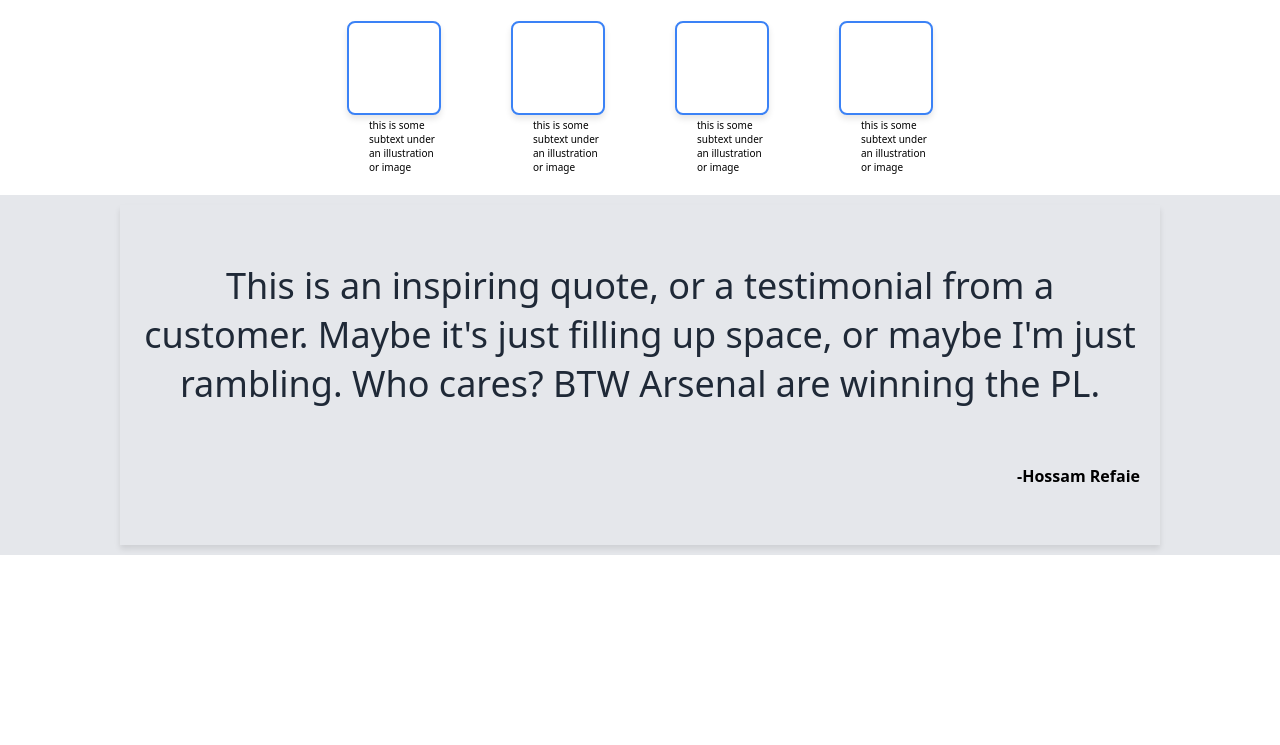
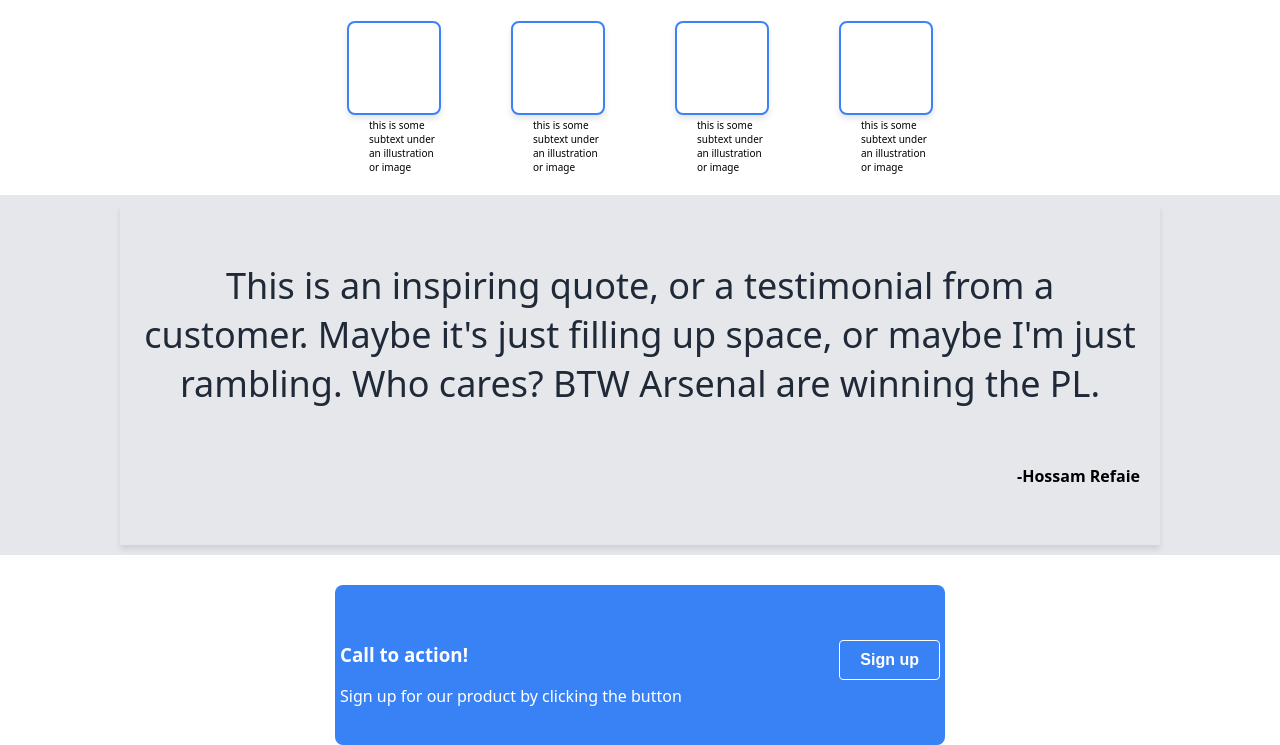
Before and after one commit to Hossam-Allam/dummy-landing-page, a plain HTML site: page index.html in a window 1280 px wide. Shown: the part 552-1297 px from the top of the page. Before the commit the page ends 1107 px from the top, so only its background shows below. Drawn offline with Linux system fonts and the light colour scheme.

Commit message:
Added call to action

```diff
--- a/index.html
+++ b/index.html
@@ -59,6 +59,16 @@
             <h4>-Hossam Refaie</h4>
         </div>
     </div>
+
+    <div class="mid-3">
+        <div class="container">
+            <div class="inner">
+                <h3>Call to action!</h3>
+                <p>Sign up for our product by clicking the button</p>
+            </div>
+            <button>Sign up</button>
+        </div>
+    </div>
 </body>
 
 </html>
--- a/style.css
+++ b/style.css
@@ -146,3 +146,41 @@ button {
 }
 
 /*fourth section */
+.mid-3 {
+    background-color: white;
+    display: flex;
+    justify-content: center;
+    align-items: center;
+    margin: 30px;
+
+}
+
+.container {
+    background-color: #3882f6;
+    color: white;
+    padding: 5px;
+    width: 600px;
+    display: flex;
+    justify-content: space-between;
+    align-items: center;
+    border-radius: 8px;
+}
+
+.container button {
+    background-color: #3882f6;
+    color: white;
+    border: 1px solid white;
+    padding: 10px 20px;
+    margin-top: 50px;
+    font-size: 16px;
+    border-radius: 4px;
+    cursor: pointer;
+    align-self: center;
+}
+
+.inner p {
+    display: flex;
+    flex-direction: column;
+    gap: 0px;
+    margin: 0;
+}
```
